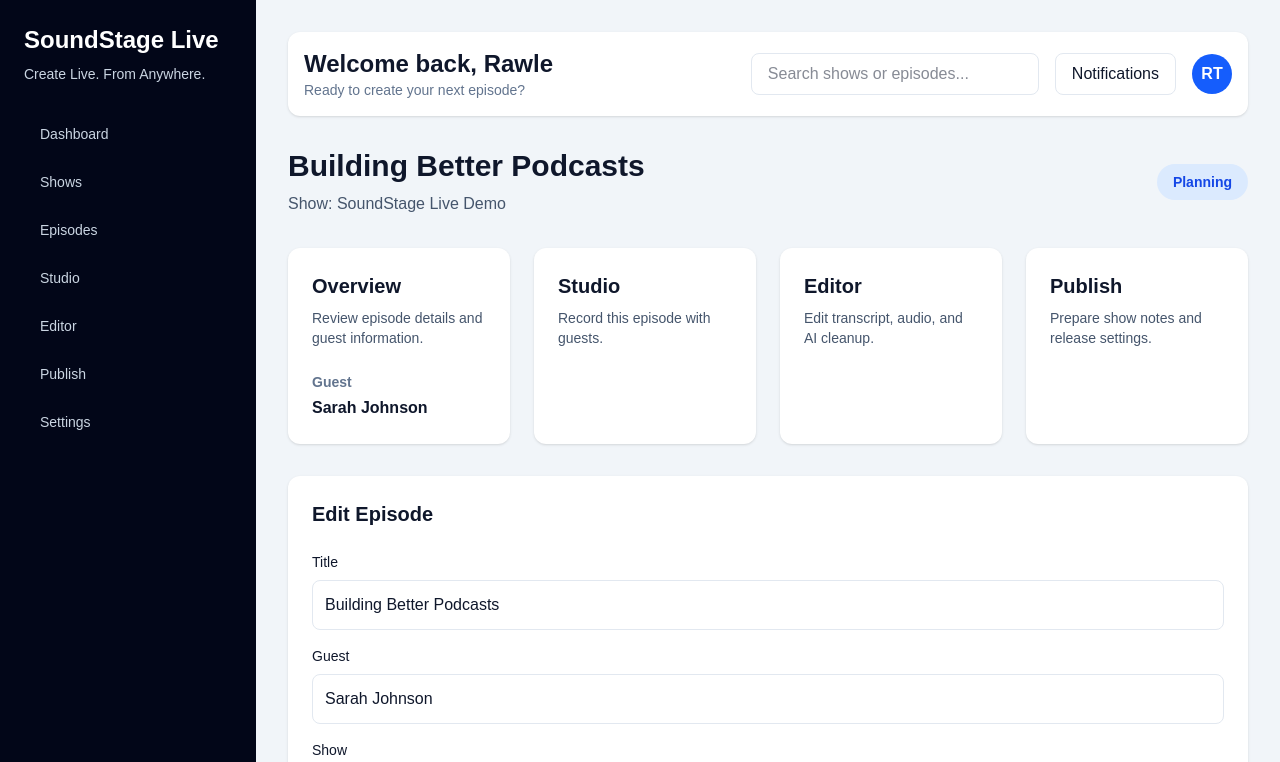
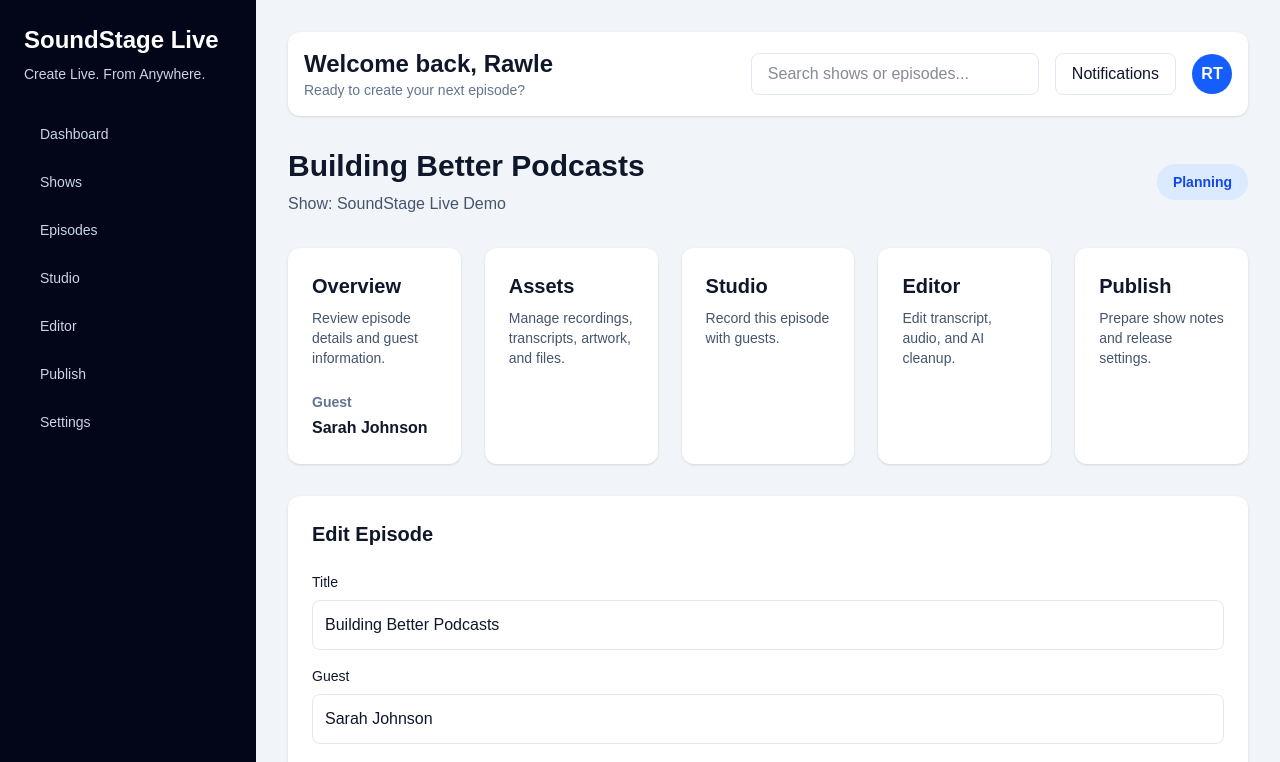
Before and after one commit to rtucker891/SoundStage-Live, a Next.js app: page /episodes/episode-1 in a window 1280 px wide. Shown: the top 762 px of the page. Built offline with nearby package versions, Linux system fonts and the light colour scheme.

Commit message:
Add episode asset management system

```diff
--- a/app/episodes/[id]/page.tsx
+++ b/app/episodes/[id]/page.tsx
@@ -53,7 +53,7 @@ export default function EpisodeDetailsPage() {
             </span>
           </div>
 
-          <div className="mt-8 grid gap-6 lg:grid-cols-4">
+          <div className="mt-8 grid gap-6 lg:grid-cols-5">
             <div className="rounded-xl bg-white p-6 shadow">
               <h2 className="text-xl font-bold">Overview</h2>
 
@@ -69,6 +69,16 @@ export default function EpisodeDetailsPage() {
                 {episode.guest}
               </p>
             </div>
+            <Link
+  href={`/episodes/${episode.id}/assets`}
+  className="rounded-xl bg-white p-6 shadow hover:shadow-md"
+>
+  <h2 className="text-xl font-bold">Assets</h2>
+
+  <p className="mt-2 text-sm text-slate-600">
+    Manage recordings, transcripts, artwork, and files.
+  </p>
+</Link>
 
             <Link
               href={`/episodes/${episode.id}/studio`}
```
